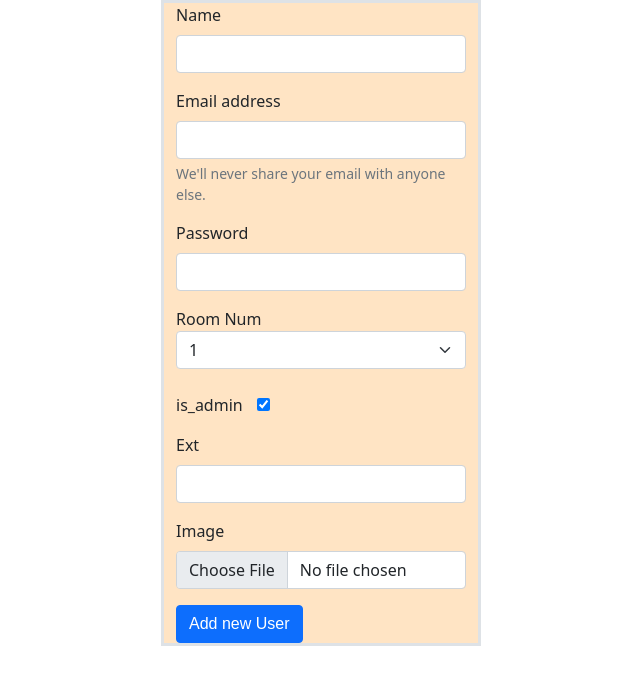
After one commit to hasnamohamed/ITI_Cafeteria, a PHP site: page /views/admin/users/userForm.php in a window 1280 px wide. The commit adds this page. Shown: the top 685 px of the page, without its empty margins (319-959 px from the left). Run offline with PHP 8.4, Linux system fonts and the light colour scheme.

Commit message:
add addUserForm in admin crud

```diff
--- /dev/null
+++ b/views/admin/users/style.css
@@ -0,0 +1,14 @@
+* {
+    box-sizing: border-box;
+  }
+
+.container{
+    background-color: bisque;
+}
+
+
+.btn {
+    font-family: 'Nunito', sans-serif;
+    font-weight: 600;
+    transition: .5s;
+}
--- /dev/null
+++ b/views/admin/users/userForm.php
@@ -0,0 +1,67 @@
+<?php
+if(isset($_GET["errors"])){
+    $errors = json_decode($_GET["errors"], true);
+}
+if(isset($_GET["old"])){
+    $old_data = json_decode($_GET["old"], true);
+};
+?>
+<!DOCTYPE html>
+<html lang="en">
+<head>
+    <meta charset="UTF-8">
+    <title>Title</title>
+
+    <link href="style.css" rel="stylesheet">
+
+    <link href="https://cdn.jsdelivr.net/npm/bootstrap@5.1.3/dist/css/bootstrap.min.css" rel="stylesheet" integrity="sha384-1BmE4kWBq78iYhFldvKuhfTAU6auU8tT94WrHftjDbrCEXSU1oBoqyl2QvZ6jIW3" crossorigin="anonymous">
+</head>
+<body>
+<div class="container border border-3 w-25 ">
+    <form action="addUser.php" method="Post" enctype="multipart/form-data" >
+              <div class="mb-3">
+        <label for="name" class="form-label">Name</label>
+        <input type="name" class="form-control" name="name">
+        <span class="text-danger"> <?php if(isset($errors['name'])) echo $errors['name']; ?> </span>
+    </div>
+    <div class="mb-3">
+        <label for="exampleInputEmail1" class="form-label">Email address</label>
+        <input type="email" class="form-control"
+               name='email' id="exampleInputEmail1" aria-describedby="emailHelp">
+        <div id="emailHelp" class="form-text">We'll never share your email with anyone else.</div>
+        <span class="text-danger"> <?php if(isset($errors['email'])) echo $errors['email']; ?> </span>
+    </div>
+    <div class="mb-3">
+        <label for="exampleInputPassword1" class="form-label">Password</label>
+        <input type="password" class="form-control" name='password'  id="exampleInputPassword1">
+        <span class="text-danger"><?php if(isset($errors['password'])) echo $errors['password']; ?> </span>
+    </div>
+    <div>
+     <label for="room"> Room Num </label>
+     <select class="form-select" name ="room">
+     <option value="1">1</option>
+      <option value="2">2</option>
+      <option value="3">3</option>
+      </select>
+   </div>
+   <br>
+
+<div class="mb-3">
+       <label for="admin">is_admin</label>
+       <input style="margin-left: 10px;"   type="checkbox"  checked="true" id="admin" name="iden">
+    </div>
+    <div class="mb-3">
+        <label for="ext" class="form-label">Ext</label>
+        <input type="number" name="ext" class="form-control  w-100" id="ext">
+    </div>
+    <div class="mb-3">
+        <label class="form-label">Image </label>
+        <input type="file" name="image"  class="form-control  w-100" id="image">
+    </div>
+    <button type="submit" class="btn btn-primary ">Add new User </button>
+</form>
+</div>
+</div>
+<script src="https://cdn.jsdelivr.net/npm/bootstrap@5.1.3/dist/js/bootstrap.bundle.min.js" integrity="sha384-ka7Sk0Gln4gmtz2MlQnikT1wXgYsOg+OMhuP+IlRH9sENBO0LRn5q+8nbTov4+1p" crossorigin="anonymous"></script>
+</body>
+</html>
```
Also changed, not shown: models/User.php (+1 -6 lines), views/admin/users/addUser.php (+58 -1 lines).
